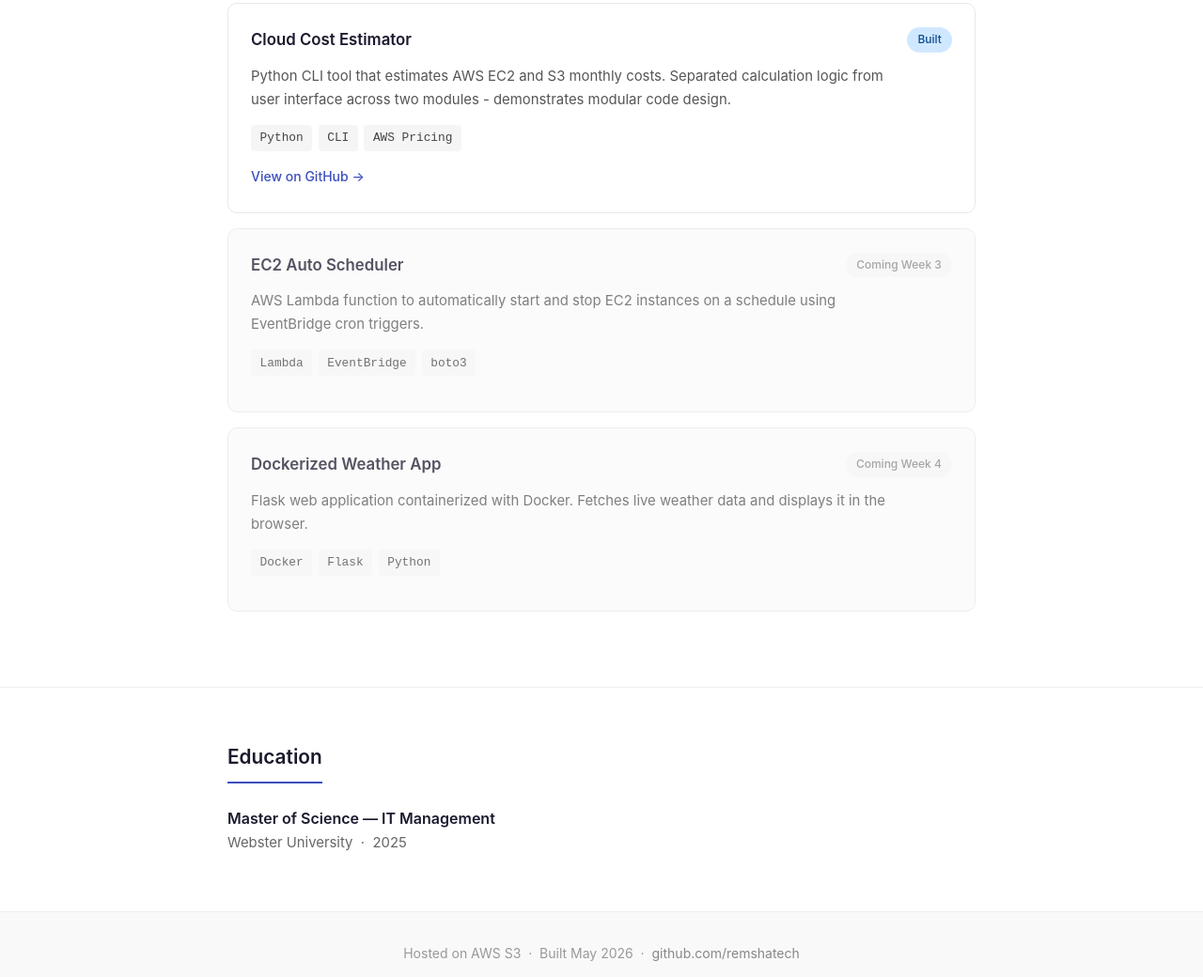
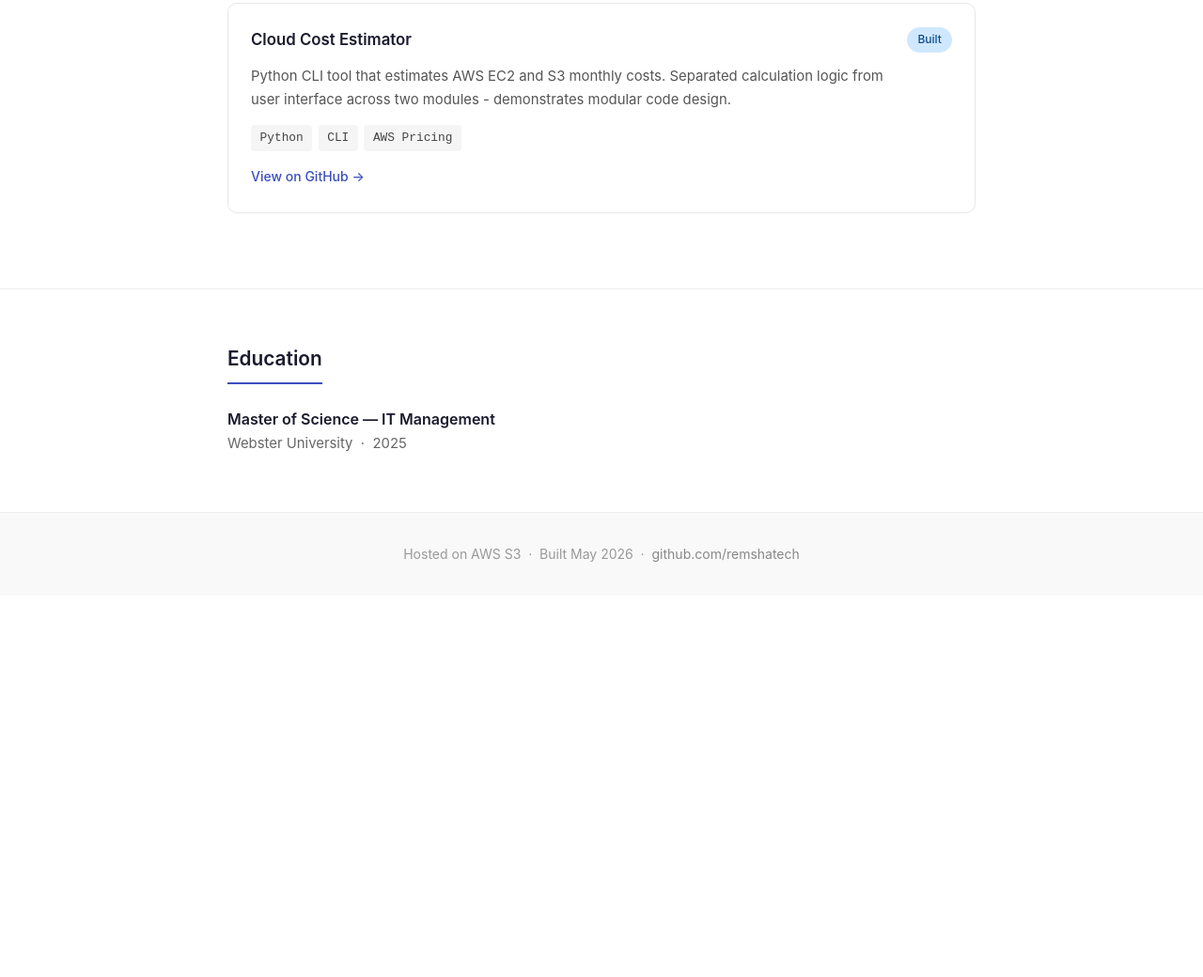
Before and after one commit to remshatech/s3-static-website, a plain HTML site: page index.html in a window 1280 px wide. Shown: the part 1388-2428 px from the top of the page at 94% size. After the commit the page ends 2022 px from the top, so only its background shows below. Drawn offline with Linux system fonts and the light colour scheme.

Commit message:
Update portfolio content

```diff
--- a/index.html
+++ b/index.html
@@ -28,7 +28,7 @@
                 Cloud and IT professional with 3+ years across cloud support, operations, and infrastructure,
 now building hands-on cloud engineering skills through project work. Recent builds
 include a containerized data pipeline with infrastructure-as-code and CI/CD, and AWS
-deployments using EC2, S3, and Lambda — working daily with Python, AWS, Linux, Git,
+deployments using EC2, S3, and Lambda - working daily with Python, AWS, Linux, Git,
 and Docker, focused on real implementation over theory.
             </p>
             <p>
@@ -120,38 +120,6 @@ and Docker, focused on real implementation over theory.
                    class="project-link" target="_blank">View on GitHub →</a>
             </div>
 
-            <div class="project-card coming">
-                <div class="project-header">
-                    <h3>EC2 Auto Scheduler</h3>
-                    <span class="project-status upcoming">Coming Week 3</span>
-                </div>
-                <p>
-                    AWS Lambda function to automatically start and stop EC2
-                    instances on a schedule using EventBridge cron triggers.
-                </p>
-                <div class="project-stack">
-                    <span class="stack-item">Lambda</span>
-                    <span class="stack-item">EventBridge</span>
-                    <span class="stack-item">boto3</span>
-                </div>
-            </div>
-
-            <div class="project-card coming">
-                <div class="project-header">
-                    <h3>Dockerized Weather App</h3>
-                    <span class="project-status upcoming">Coming Week 4</span>
-                </div>
-                <p>
-                    Flask web application containerized with Docker.
-                    Fetches live weather data and displays it in the browser.
-                </p>
-                <div class="project-stack">
-                    <span class="stack-item">Docker</span>
-                    <span class="stack-item">Flask</span>
-                    <span class="stack-item">Python</span>
-                </div>
-            </div>
-
         </div>
     </section>
 
```
